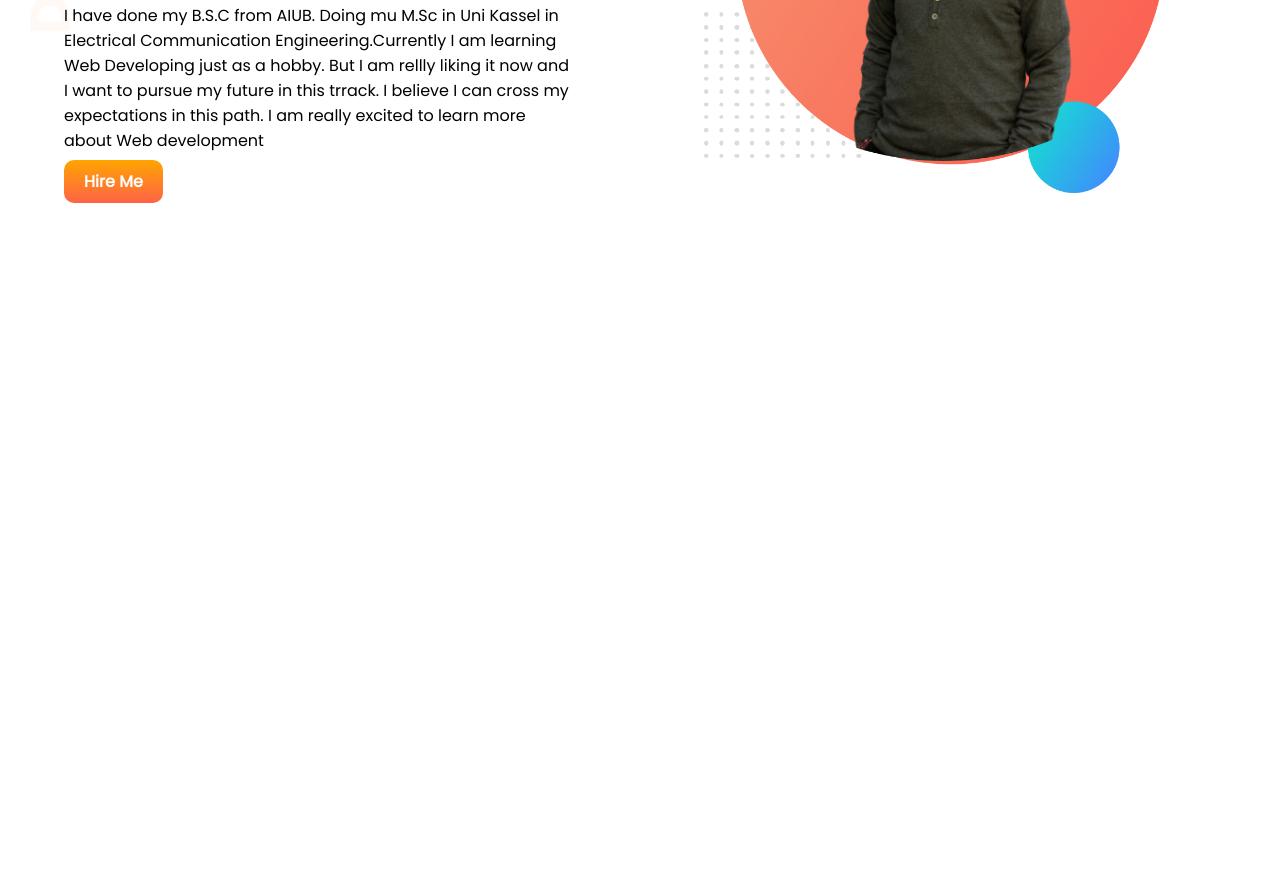
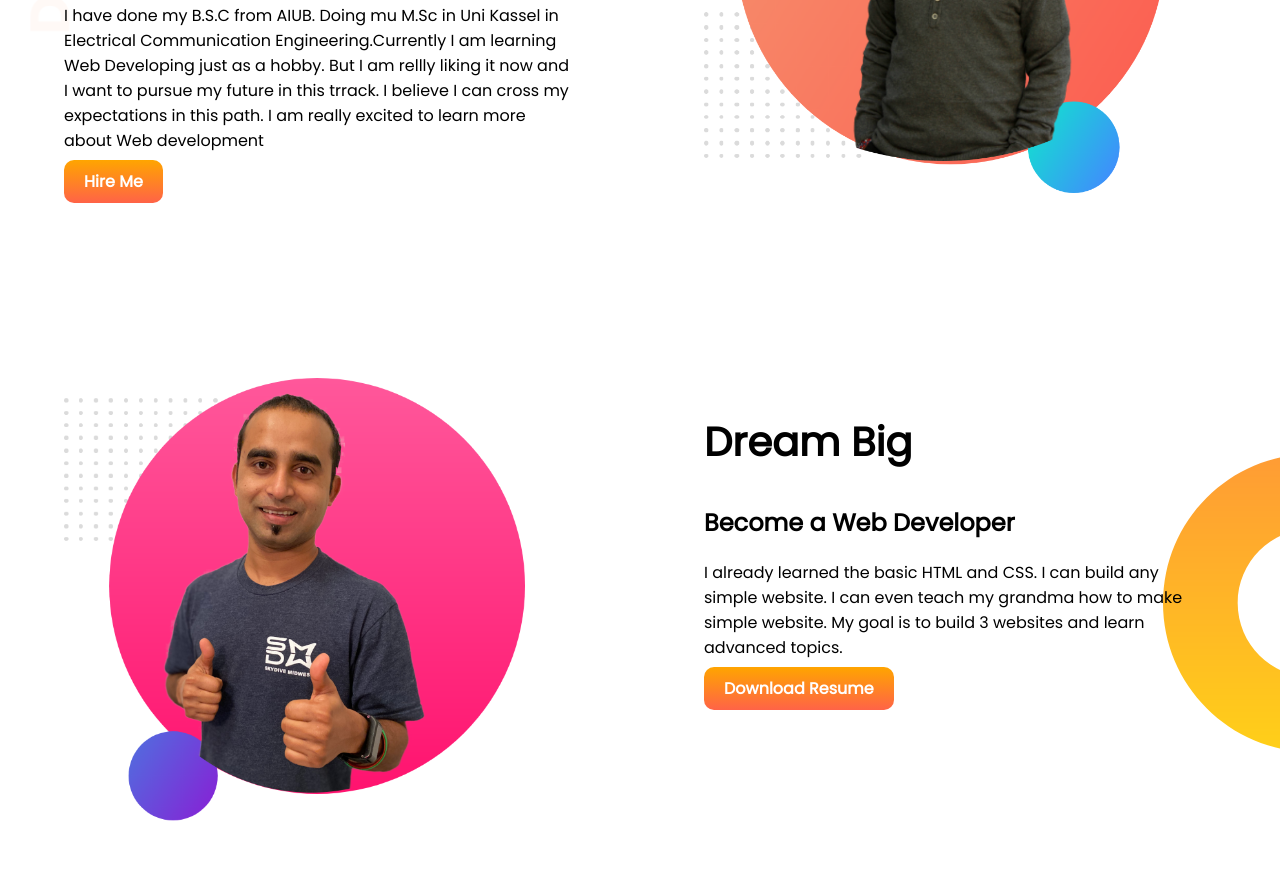
Before and after one commit to borshon5420/developer-portfolio, a plain HTML site: page index.html in a window 1280 px wide. Shown: the part 328-1223 px from the top of the page. Before the commit the page ends 800 px from the top, so only its background shows below. Drawn offline with Linux system fonts and the light colour scheme.

Commit message:
dream added

```diff
--- a/index.html
+++ b/index.html
@@ -39,5 +39,20 @@
         <img src="images/sen.png" alt="" />
       </div>
     </section>
+    <section class="dream-big">
+      <div class="half-width">
+        <img src="images/jhankar2.png" alt="" />
+      </div>
+      <div class="half-width">
+        <h1>Dream Big</h1>
+        <h2>Become a Web Developer</h2>
+        <p>
+          I already learned the basic HTML and CSS. I can build any simple
+          website. I can even teach my grandma how to make simple website. My
+          goal is to build 3 websites and learn advanced topics.
+        </p>
+        <a class="link-button" target="_blank" href="">Download Resume</a>
+      </div>
+    </section>
   </body>
 </html>
--- a/style.css
+++ b/style.css
@@ -10,6 +10,7 @@ h1 {
 }
 section {
   display: flex;
+  margin-bottom: 50px;
 }
 .half-width {
   padding: 5%;
@@ -30,3 +31,8 @@ section {
   background-image: url(images/top-banner.png);
   background-repeat: no-repeat;
 }
+.dream-big {
+  background-image: url(images/dream-bg.png);
+  background-repeat: no-repeat;
+  background-position: right;
+}
```
